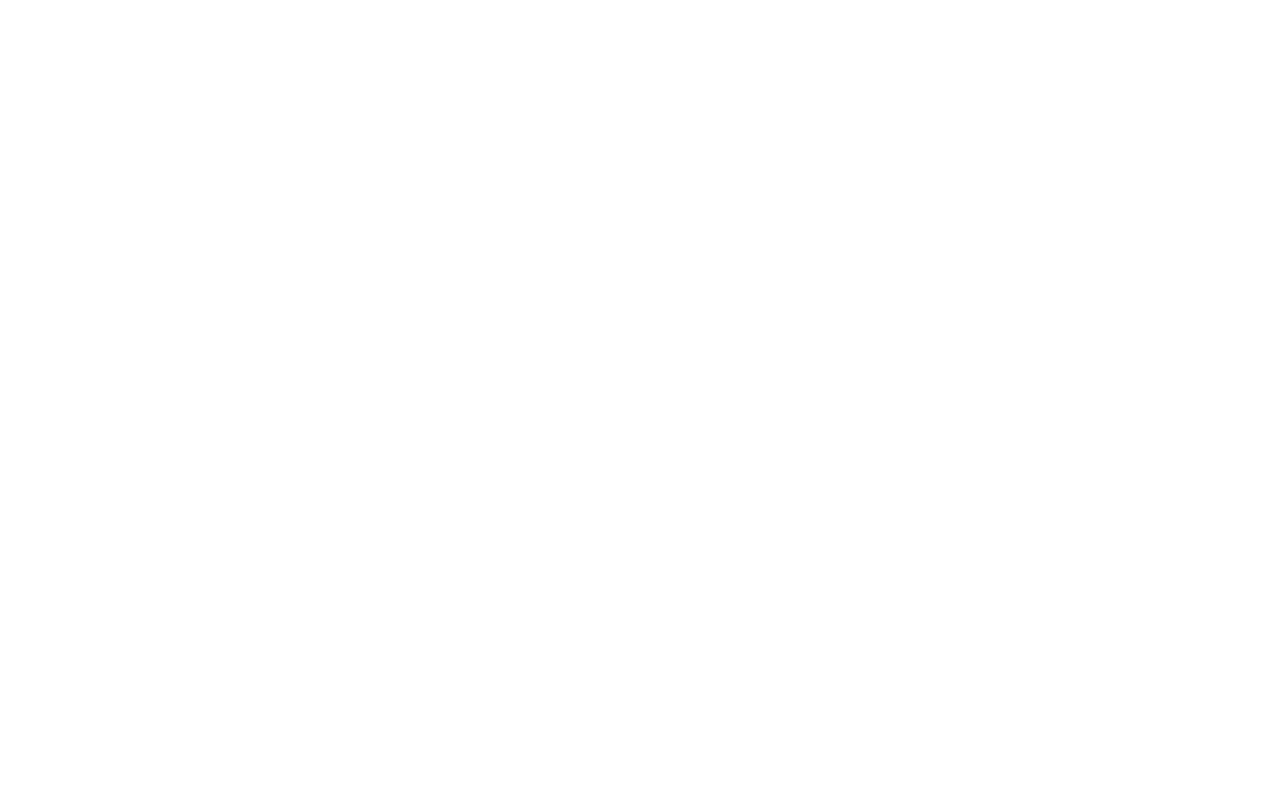
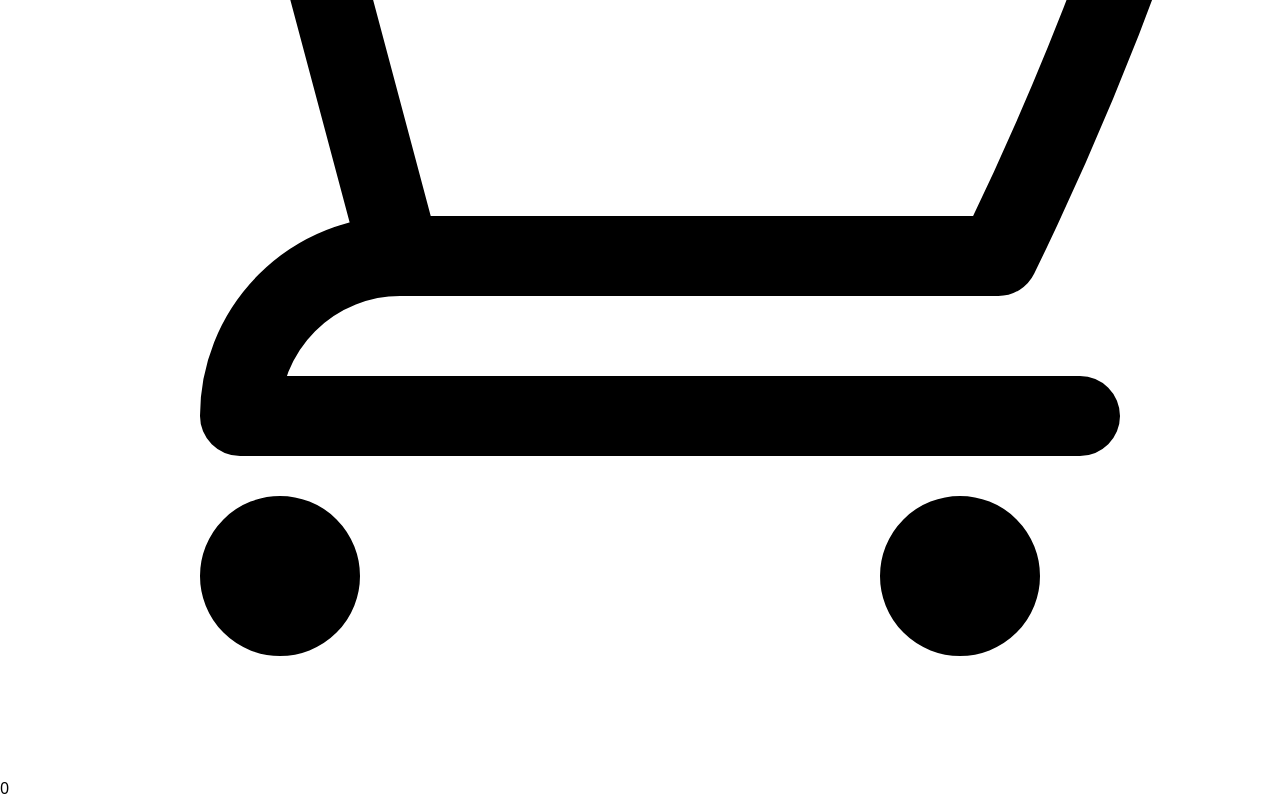
Before and after one commit to Bernullys/Curso-Ecommerce, a React (Vite) app in the folder Ecommerce/: page /myaccount in a window 1280 px wide. Shown: the part 792-1592 px from the top of the page. Before the commit the page ends 800 px from the top, so only its background shows below. Built offline with nearby package versions, Linux system fonts and the light colour scheme.

Commit message:
Icons with HeroIcons

```diff
--- a/Ecommerce/package.json
+++ b/Ecommerce/package.json
@@ -9,6 +9,7 @@
     "preview": "vite preview"
   },
   "dependencies": {
+    "@heroicons/react": "^2.0.18",
     "react": "^18.2.0",
     "react-dom": "^18.2.0",
     "react-router-dom": "^6.16.0"
--- a/Ecommerce/src/Components/Card/index.jsx
+++ b/Ecommerce/src/Components/Card/index.jsx
@@ -1,3 +1,4 @@
+import { PlusIcon } from "@heroicons/react/24/outline"
 import { useContext } from "react"
 import { ShoppingCartContext } from "../../Context"
 
@@ -9,9 +10,9 @@
                 <span className="absolute bottom-0 left-0 bg-white/60 rounded-lg text-black text-sm m-2 px-3 py-0.5">{ category }</span>
                 <img src= { image } alt= { description } className="w-full h-full object-cover rounded-lg" />
                 <div
-                    className="absolute top-0 right-0 flex justify-center items-center bg-white w-6 h-6 rounded-full m-2 p-1"
+                    className="absolute top-0 right-0 flex justify-center items-center m-2 p-1"
                     onClick={() => context.setCount(context.count + 1)}>
-                    +
+                    <PlusIcon className="h-6 w-6 text-black-500 border-solid"/>
                 </div>
             </figure>
             <p className="flex justify-between">
--- a/Ecommerce/src/Components/Navbar/index.jsx
+++ b/Ecommerce/src/Components/Navbar/index.jsx
@@ -1,6 +1,7 @@
 import { useContext } from "react"
 import { NavLink } from "react-router-dom"
 import { ShoppingCartContext } from "../../Context"
+import { ShoppingCartIcon } from "@heroicons/react/24/outline"
 
 const NavBar = () => {
 
@@ -111,8 +112,11 @@
                         Sign In
                     </NavLink>
                 </li>
-                <li>
-                    🚖{context.count}
+                <li className="flex items-center">
+                    <ShoppingCartIcon className="h-6 w-6 text-black-500"/>
+                    <div>
+                        {context.count}
+                    </div>
                 </li>
             </ul>
         </nav>
--- a/Ecommerce/src/Components/ProductDetail/index.jsx
+++ b/Ecommerce/src/Components/ProductDetail/index.jsx
@@ -1,3 +1,4 @@
+import { XCircleIcon } from "@heroicons/react/24/outline"
 import "./styles.css"
 
 const ProductDetail = () => {
@@ -5,7 +6,9 @@
         <aside className="product-detail flex flex-col fixed right-0 border border-black rounded-lg bg-white">
             <div className="flex justify-between items-center p-6">
                 <h2 className="font-medium text-xl">Detail</h2>
-                <div>X</div>
+                <div>
+                    <XCircleIcon className="h-6 w-6 text-black-500"/>
+                </div>
 
             </div>
         </aside>
```
Also changed, not shown: 1 other file (tests, documents, lock files or other folders).
